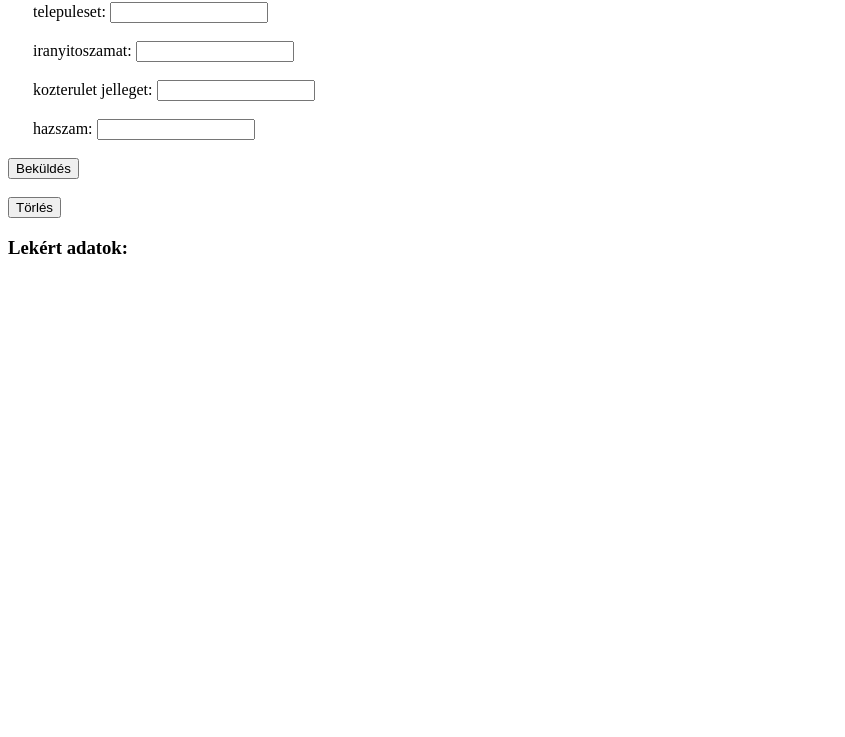
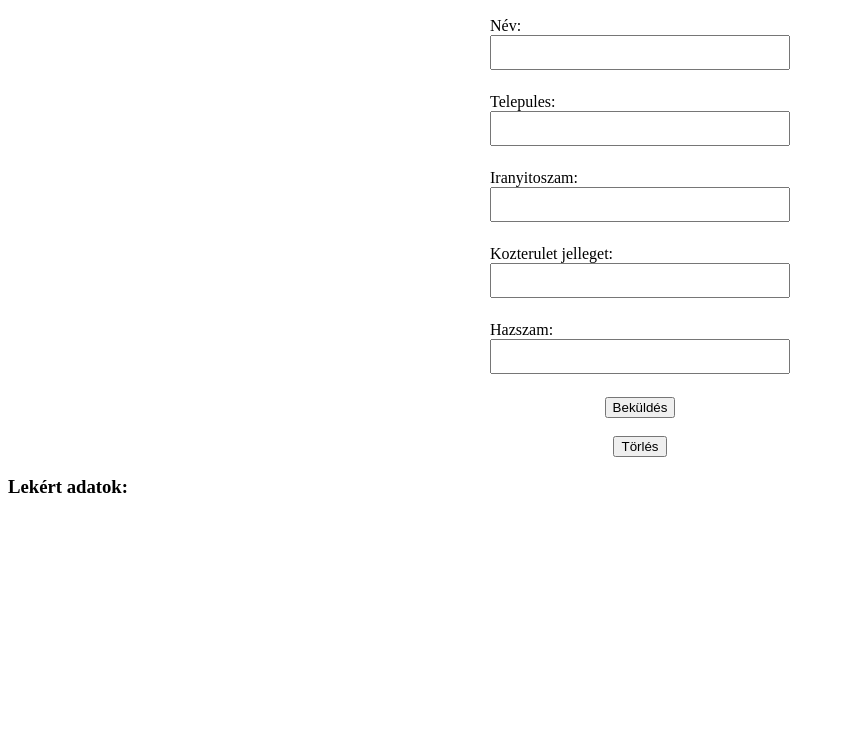
Before and after one commit to H4RmYxDD/form_data_js, a plain HTML site: page index.html in a window 1280 px wide. Shown: the part 63-800 px from the top of the page, without its empty margins (0-845 px from the left). Drawn offline with Linux system fonts and the light colour scheme.

Commit message:
kozepre szepen

```diff
--- a/index.html
+++ b/index.html
@@ -7,34 +7,35 @@
     <link rel="stylesheet" href="style.css">
 </head>
 <body>
-    <form action="">Adja meg a <br>
+    <h1>Adatok</h1>
+    <form action="">
         <div id="form">
             <div id="form-group">
-                <label for="nev">nevét:
+                <label for="nev">Név:
                     <input type="text" id="nev" required>
                 </label>
             </div>
             <br>
             <div id="form-group">
-                <label for="telepules">telepuleset:
+                <label for="telepules">Telepules:
                 <input type="text" id="telepules" required>
             </label>
             </div>
             <br>
             <div id="form-group">
-                <label for="iranyitoszam">iranyitoszamat:
+                <label for="iranyitoszam">Iranyitoszam:
                 <input type="number" id="iranyitoszam" required>
             </label>
             </div>
             <br>
             <div id="form-group">
-                <label for="kozterulet">kozterulet jelleget:
+                <label for="kozterulet">Kozterulet jelleget:
                 <input type="text" id="kozterulet" required>
             </label>
             </div>
             <br>
             <div id="form-group">
-                <label for="hazszam">hazszam:
+                <label for="hazszam">Hazszam:
                 <input type="text" id="hazszam" required>
             </label>
             </div>
@@ -42,8 +43,11 @@
         </div>
 
     </form>
-    <button id="bekuldes">Beküldés</button> <br> <br>
-    <button id="delete">Törlés</button>
+    <div id="gombok">
+        <button id="bekuldes">Beküldés</button> <br> <br>
+        <button id="delete">Törlés</button>
+    </div>
+
 
     <h3>Lekért adatok:</h3>
     <div id="flex-container">
--- a/style.css
+++ b/style.css
@@ -4,22 +4,30 @@
     flex-wrap: nowrap;
     justify-content: center;
   }
-
-#form{
-    padding-left: 25px;
+  #form {
+    margin-left: 40px;
+    max-width: 300px;
+    margin-left: auto;
+    margin-right: auto;
+}
+h1{
+   text-align: center;
+}
+#gombok{
+    text-align: center;
 }
 
-.form {
-    display: grid;
-    grid-template-columns: 100px 1fr;
-    gap: 15px 10px;
-    max-width: 400px;
-    margin: 50px auto;
-    background-color: white;
-    padding: 20px;
-    border-radius: 8px;
-    box-shadow: 0 4px 8px rgba(0, 0, 0, 0.1);
-  }
-input{
-    width: 150px;
+.form-group {
+    margin-bottom: 15px;
 }
+
+label {
+    display: block;
+    margin-bottom: 5px;
+}
+
+input {
+    width: 100%;
+    padding: 8px;
+    box-sizing: border-box;
+}
```
